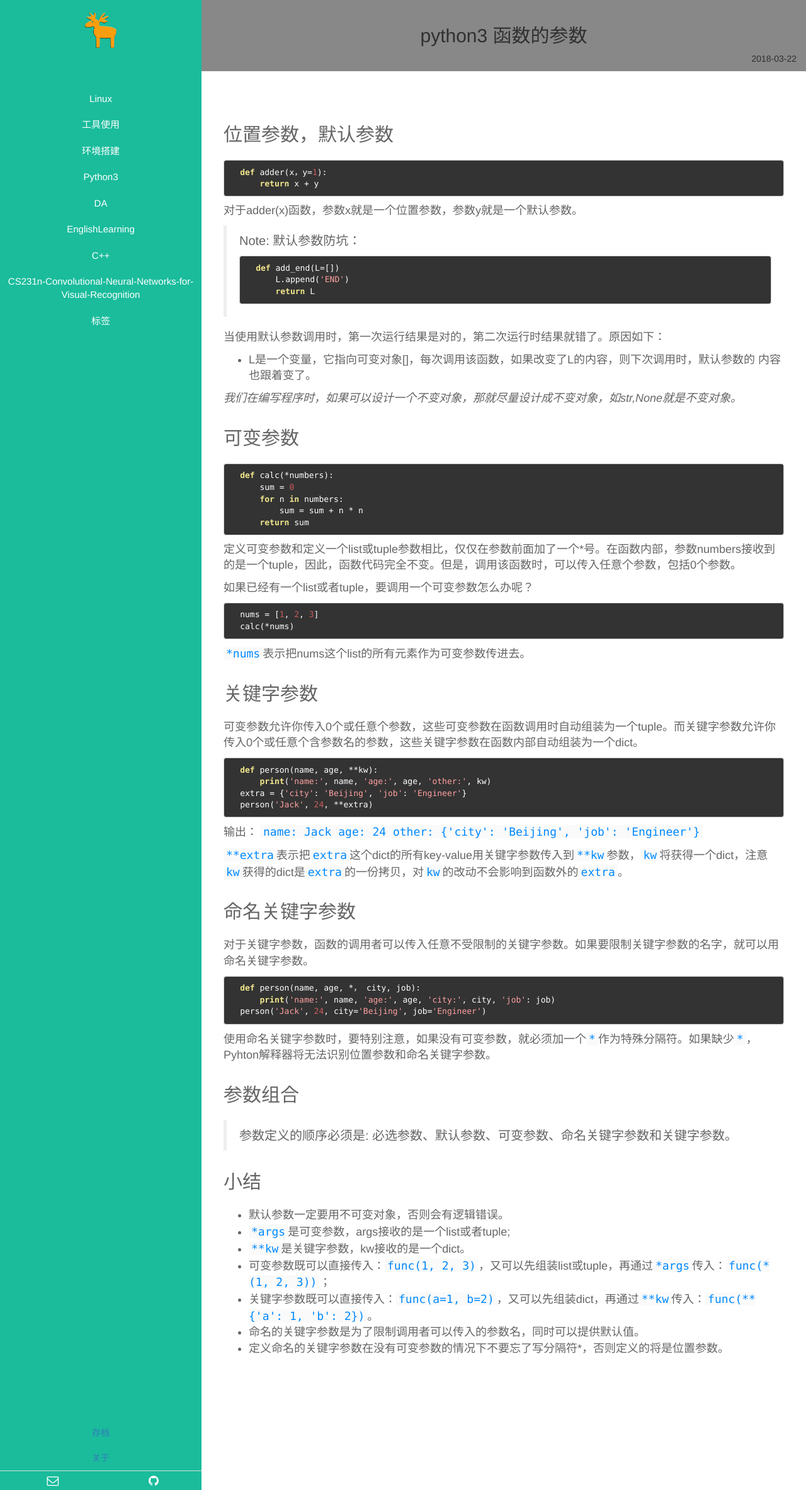
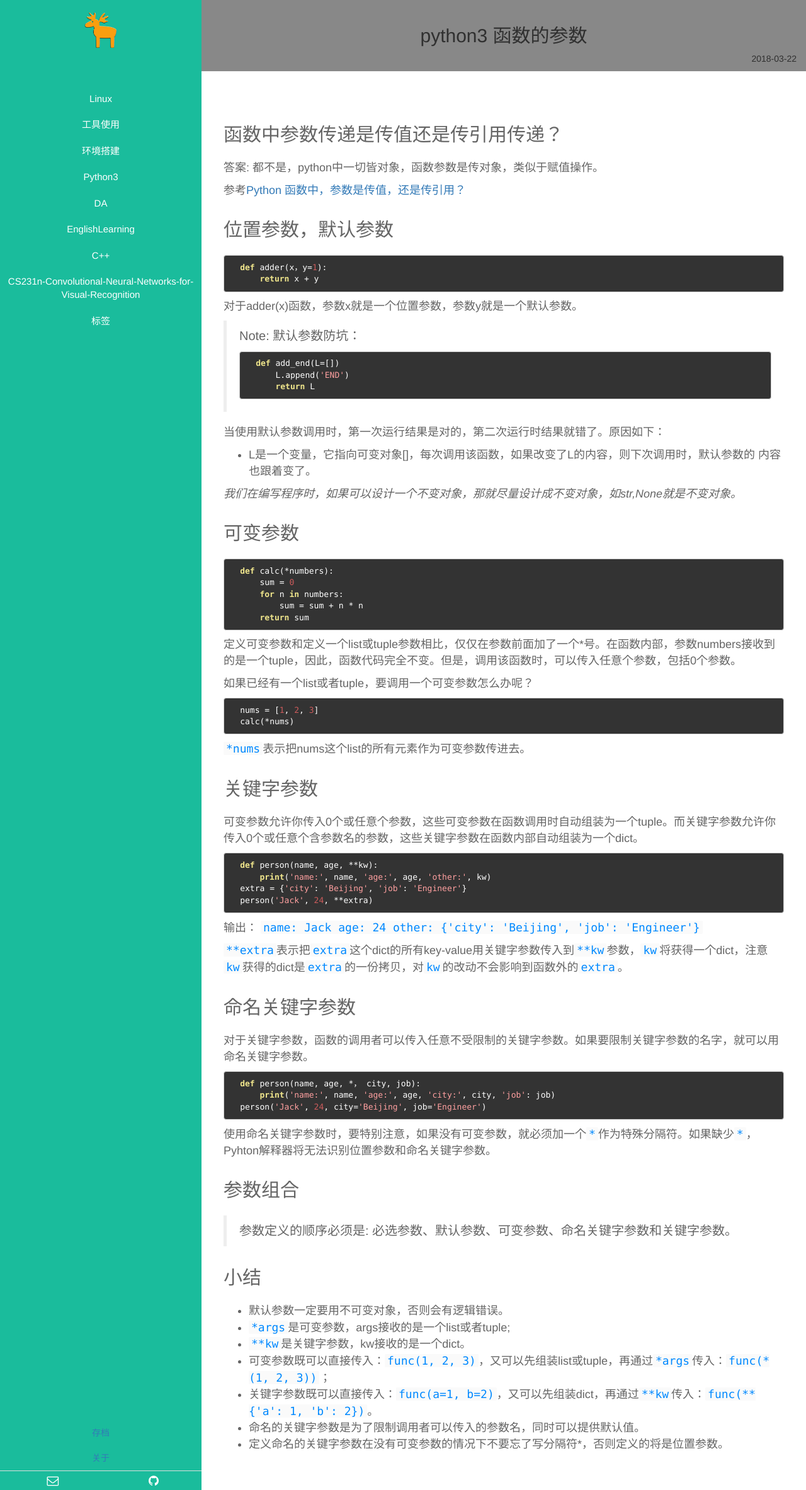
Before and after one commit to zjj421/zjj421.github.io, a Jekyll site: the page built from _posts/Python3/2018-03-22-python3_function.md, in a window 1280 px wide. Shown: the whole page at 63% size. Built offline with Jekyll 4.4.1, drawn with Linux system fonts in a browser that asks for light colours.

```diff
--- a/_posts/Python3/2018-03-22-python3_function.md
+++ b/_posts/Python3/2018-03-22-python3_function.md
@@ -6,6 +6,10 @@
 keywords:
 description:
 ---
+## 函数中参数传递是传值还是传引用传递？
+答案: 都不是，python中一切皆对象，函数参数是传对象，类似于赋值操作。
+
+参考[Python 函数中，参数是传值，还是传引用？](https://foofish.net/python-function-args.html)
 
 ## 位置参数，默认参数
 
```
Also changed, not shown: _posts/Python3/2017-08-11-Data_Structures.md (+1 -1 lines).
